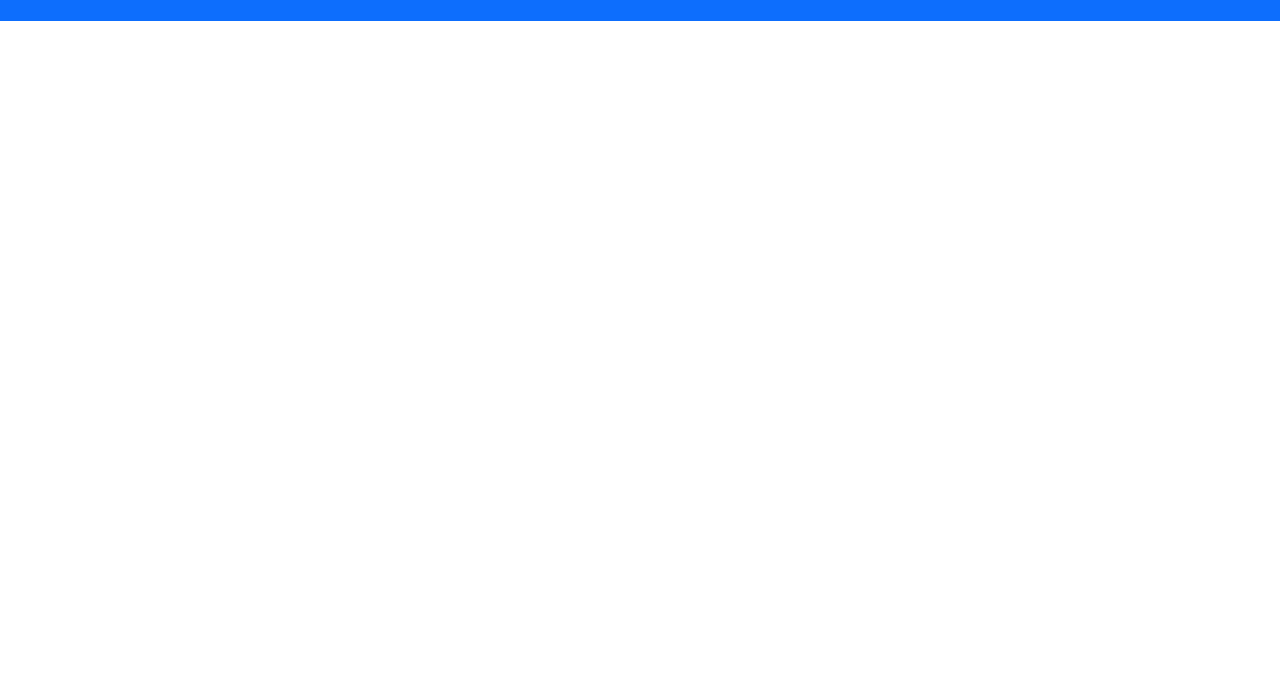
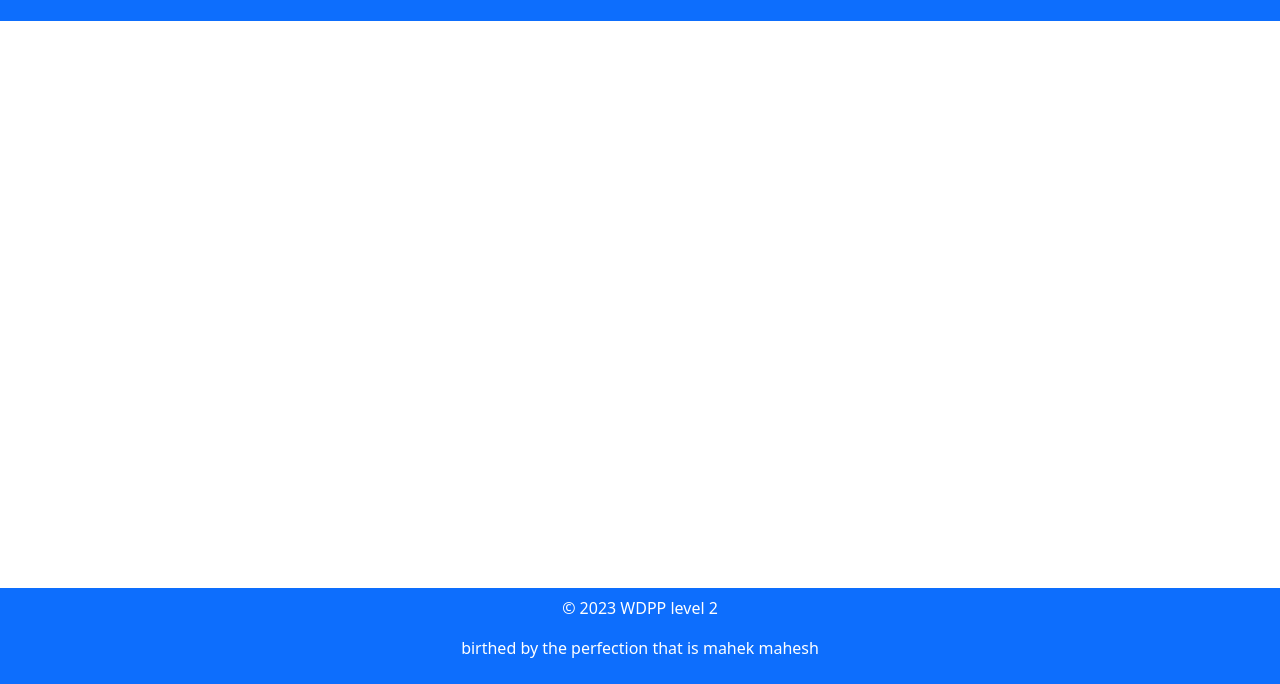
Before and after one commit to mhkmhsh/december, a plain HTML site: page index.html in a window 1280 px wide. Shown: the part 116-800 px from the top of the page. Drawn offline with nearby package versions, Linux system fonts and the light colour scheme.

Commit message:
added footer and finished index

```diff
--- a/index.html
+++ b/index.html
@@ -34,8 +34,14 @@
 
    <!--mad lib here--> </div>
 </main>
-    <footer>
-      <!-- place footer here -->
+
+
+<!-- place footer here -->
+    <footer class="bg-primary text-white text-center py-2 fixed-bottom">
+     <div class="container">
+        <p>&copy; 2023 WDPP level 2</p>
+     <p> birthed by the perfection that is mahek mahesh </p>
+     </div>
     </footer>
     <!-- Bootstrap JavaScript Libraries -->
     <script
```
